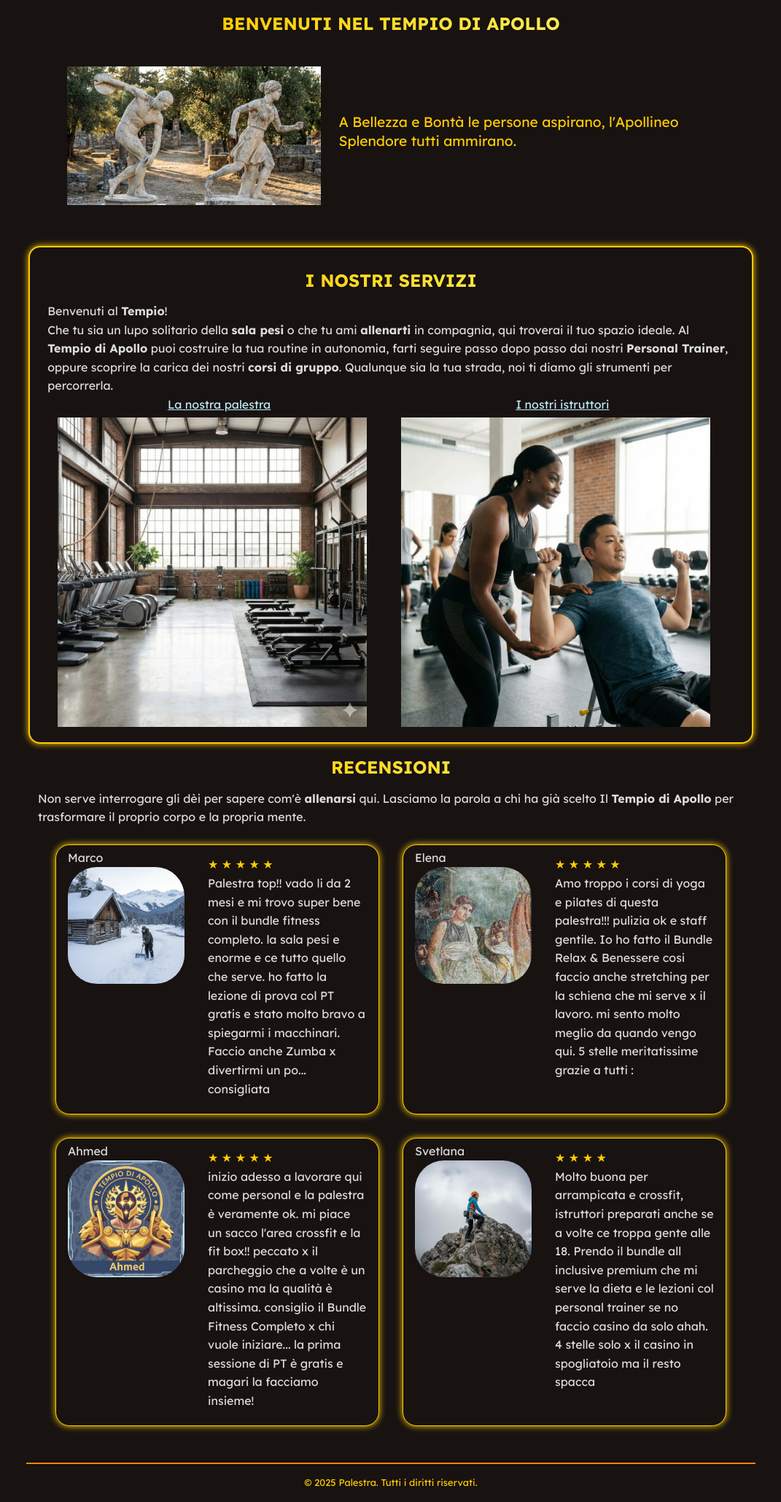
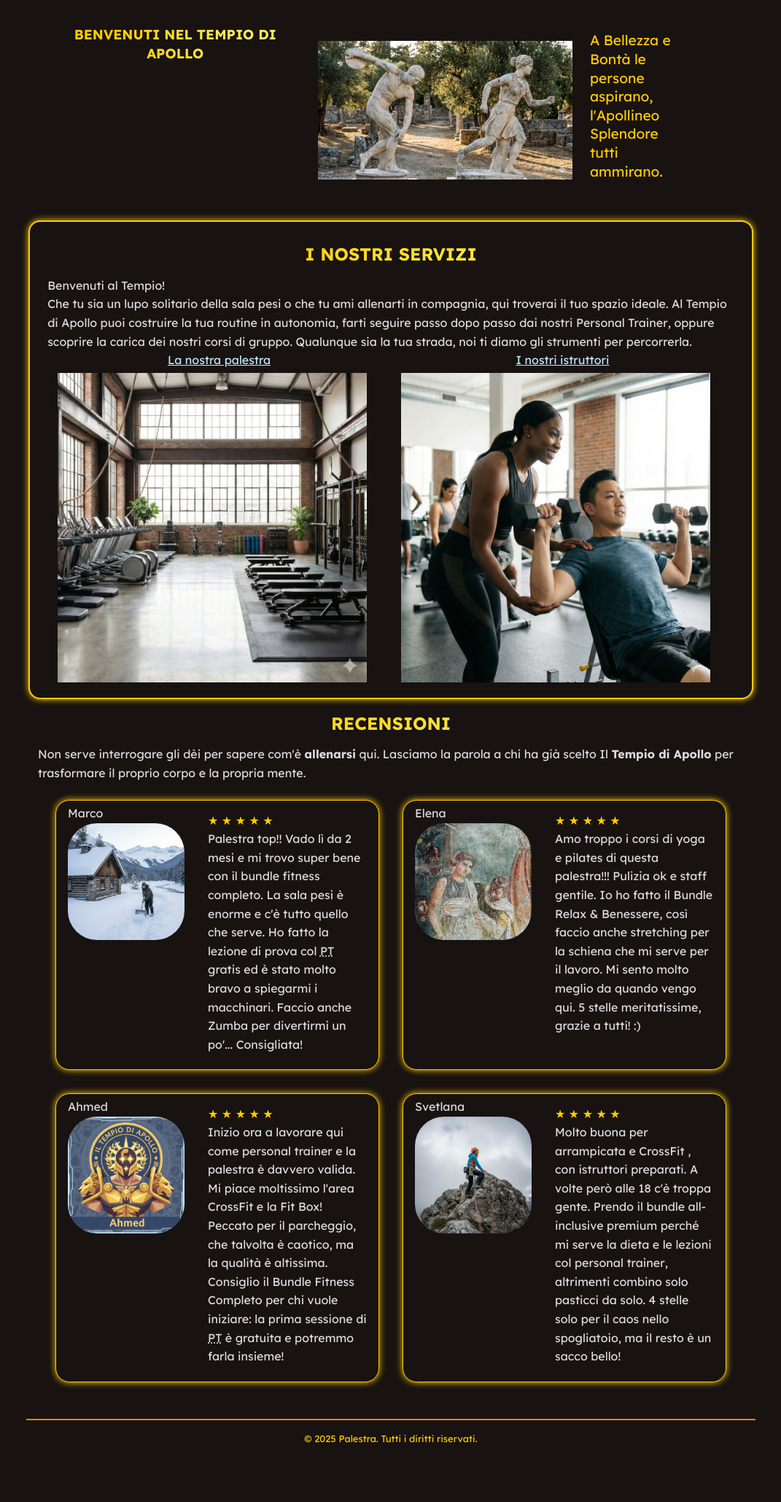
Before and after one commit to Granz09124/Progetto-tecweb, a PHP site: page /home.php in a window 1280 px wide. Shown: the part 209-2267 px from the top of the page at 73% size, without its empty margins (104-1175 px from the left). After the commit the page ends 2186 px from the top, so only its background shows below. Run offline with PHP 8.4, Linux system fonts and the light colour scheme.

Commit message:
Fix home

```diff
--- a/html/css/style.css
+++ b/html/css/style.css
@@ -87,6 +87,10 @@ h3 {
     text-align: center;
     text-transform: uppercase;
     padding: 0.2em 0.5em;
+}
+
+h1 {
+    flex: 1 1 100%;
 }
 
 strong {
@@ -255,6 +259,7 @@ header.intestazione {
     vertical-align: top;
     padding: 1em;
     margin: 0.5em;
+    flex: 1 1 40%;
 }
 
 #catchphrase {
@@ -262,6 +267,7 @@ header.intestazione {
     font-size: 120%;
     margin: auto;
     padding-bottom: 0.5em;
+    flex: 1 1 40%;
 }
 
 #presentazione-servizi h2 {
--- a/internal/home/template.html
+++ b/internal/home/template.html
@@ -14,7 +14,6 @@
 </head>
 
 <body>
-    <a class="vai-al-contenuto" href="#contenuto-principale">Vai al contenuto</a>
     [Menu]
     <nav id="breadcrumb" aria-label="Percorso di navigazione">
         <ol>
@@ -24,8 +23,8 @@
 
     <main id="contenuto-principale">
         <article id="presentazione">
+            <section>
                 <h1>Benvenuti nel Tempio di Apollo</h1>
-            <section>
                 <img src="immagini/uomo-donna-allenamento.jpg" alt="Foto di una statua greca che lancia un disco e un'altra che sta correndo">
                 <p id="catchphrase">
                     A Bellezza e Bontà le persone aspirano, l'Apollineo Splendore tutti ammirano.
@@ -35,7 +34,6 @@
 
         <article id="presentazione-servizi" class="topic">
             <h2>I nostri servizi</h2>
-            <section>
             <p>
                 Benvenuti al <strong>Tempio</strong>!
             </p>
@@ -43,8 +41,6 @@
                 Al <strong>Tempio di Apollo</strong> puoi costruire la tua routine in autonomia, farti seguire passo dopo passo dai nostri <strong lang="en">Personal Trainer</strong>,
                 oppure scoprire la carica dei nostri <strong>corsi di gruppo</strong>. Qualunque sia la tua strada, noi ti diamo gli strumenti per percorrerla.
             </p>
-            </section>
-            <section>
             <dl>
                 <dt><a href="palestra.php">La nostra palestra</a></dt>
                 <dd>
@@ -63,15 +59,14 @@
                 <dt><a href="cerca-istruttore.php">I nostri istruttori</a></dt>
                 <dd><img src="immagini/i-nostri-istruttori.jpg" alt=""></dd>
             </dl>
-            </section>
         </article>
 
         <aside id="recensioni">
+            <article>
                 <h2>Recensioni</h2>
                 <p>
                     Non serve interrogare gli dèi per sapere com'è <strong>allenarsi</strong> qui. Lasciamo la parola a chi ha già scelto Il <strong>Tempio di Apollo</strong> per trasformare il proprio corpo e la propria mente.
                 </p>
-            <article>
                 <ul>
                     <li class="recensione light-topic">
                         <dl>
@@ -79,17 +74,22 @@
                             <dd class="img-recensore">
                                 <img src="immagini/utenti/marco.jpg" alt="">
                             </dd>
-                            <dt class="voto-recensione">★ ★ ★ ★ ★</dt>
+                            <dt class="voto-recensione">
+                                <span aria-hidden="true">★ ★ ★ ★ ★</span>
+                                <span class="hidden">5 stelle su 5</span>
+                            </dt>
                             <dd class="contenuto-recensione">
                                 <p>
-                                    Palestra top!! vado li da 2 mesi e mi
-                                    trovo super bene con il bundle fitness
-                                    completo. la sala pesi e enorme e ce
-                                    tutto quello che serve. ho fatto la
-                                    lezione di prova col PT gratis e stato
-                                    molto bravo a spiegarmi i macchinari.
-                                    Faccio anche Zumba x divertirmi un po...
-                                    consigliata
+                                    Palestra top!! Vado lì da 2 mesi e mi trovo
+                                    super bene con il <span lang="en">bundle
+                                    fitness</span> completo.
+                                    La sala pesi è enorme e c'è tutto quello che
+                                    serve. Ho fatto la lezione di prova col
+                                    <abbr title="Personal Trainer" lang="en">
+                                    <span lang="it">PT</span></abbr>
+                                    gratis ed è stato molto bravo a spiegarmi i
+                                    macchinari. Faccio anche Zumba per
+                                    divertirmi un po'... Consigliata!
                                 </p>
                             </dd>
                         </dl>
@@ -100,17 +100,21 @@
                             <dd class="img-recensore">
                                 <img src="immagini/utenti/elena.jpg" alt="">
                             </dd>
-                            <dt class="voto-recensione">★ ★ ★ ★ ★</dt>
+                            <dt class="voto-recensione">
+                                <span aria-hidden="true">★ ★ ★ ★ ★</span>
+                                <span class="hidden">5 stelle su 5</span>
+                            </dt>
                             <dd class="contenuto-recensione">
                                 <p>
-                                    Amo troppo i corsi di yoga e pilates di
-                                    questa palestra!!! pulizia ok e staff
-                                    gentile. Io ho fatto il Bundle Relax &
-                                    Benessere cosi faccio anche stretching
-                                    per la schiena che mi serve x il lavoro.
-                                    mi sento molto meglio da quando vengo
-                                    qui. 5 stelle meritatissime grazie a
-                                    tutti :
+                                    Amo troppo i corsi di yoga e pilates di questa
+                                    palestra!!! Pulizia ok e staff gentile. Io ho
+                                    fatto il <span lang="en">Bundle</span> Relax &amp;
+                                    Benessere, così faccio anche <span lang="en">
+                                    stretching</span> per la schiena che mi serve per
+                                    il lavoro. Mi sento molto meglio da quando vengo
+                                    qui. 5 stelle meritatissime, grazie a tutti! <span
+                                    aria-hidden="true">:)</span><span class="hidden">
+                                    faccina felice</span>
                                 </p>
                             </dd>
                         </dl>
@@ -121,18 +125,22 @@
                             <dd class="img-recensore">
                                 <img src="immagini/utenti/ahmed.jpg" alt="">
                             </dd>
-                            <dt class="voto-recensione">★ ★ ★ ★ ★</dt>
+                            <dt class="voto-recensione">
+                                <span aria-hidden="true">★ ★ ★ ★ ★</span>
+                                <span class="hidden">5 stelle su 5</span>
+                            </dt>
                             <dd class="contenuto-recensione">
                                 <p>
-                                    inizio adesso a lavorare qui come
-                                    personal e la palestra è veramente ok.
-                                    mi piace un sacco l'area crossfit e la
-                                    fit box!! peccato x il parcheggio che a
-                                    volte è un casino ma la qualità è
-                                    altissima. consiglio il Bundle Fitness
-                                    Completo x chi vuole iniziare... la
-                                    prima sessione di PT è gratis e magari
-                                    la facciamo insieme!
+                                    Inizio ora a lavorare qui come <span lang="en">personal
+                                    trainer</span> e la palestra è davvero valida. Mi piace
+                                    moltissimo l'area <span lang="en">CrossFit</span> e
+                                    la <span lang="en">Fit Box</span>! Peccato per il
+                                    parcheggio, che talvolta è caotico, ma la qualità
+                                    è altissima. Consiglio il <span lang="en">Bundle</span>
+                                    Fitness Completo per chi vuole iniziare: la prima
+                                    sessione di <abbr title="Personal Trainer" lang="en">
+                                    <span lang="it">PT</span></abbr> è gratuita e
+                                    potremmo farla insieme!
                                 </p>
                             </dd>
                         </dl>
@@ -143,17 +151,21 @@
                             <dd class="img-recensore">
                                 <img src="immagini/utenti/svetlana.jpg" alt="">
                             </dd>
-                            <dt class="voto-recensione">★ ★ ★ ★</dt>
+                            <dt class="voto-recensione">
+                                <span aria-hidden="true">★ ★ ★ ★ ★</span>
+                                <span class="hidden">5 stelle su 5</span>
+                            </dt>
                             <dd class="contenuto-recensione">
                                 <p>
-                                    Molto buona per arrampicata e crossfit,
-                                    istruttori preparati anche se a volte ce
-                                    troppa gente alle 18. Prendo il bundle
-                                    all inclusive premium che mi serve la
-                                    dieta e le lezioni col personal trainer
-                                    se no faccio casino da solo ahah. 4
-                                    stelle solo x il casino in spogliatoio
-                                    ma il resto spacca
+                                    Molto buona per arrampicata e <span lang="en">CrossFit
+                                    </span>, con istruttori preparati. A volte però alle
+                                    <time datetime="18:00">18</time> c'è troppa gente.
+                                    Prendo il bundle <span lang="en">all-inclusive
+                                    premium</span> perché mi serve la dieta e le
+                                    lezioni col <span lang="en">personal trainer</span>,
+                                    altrimenti combino solo pasticci da solo. 4 stelle
+                                    solo per il caos nello spogliatoio, ma il resto è
+                                    un sacco bello!
                                 </p>
                             </dd>
                         </dl>
```
Lines whose indentation alone changed are shown as unchanged.
